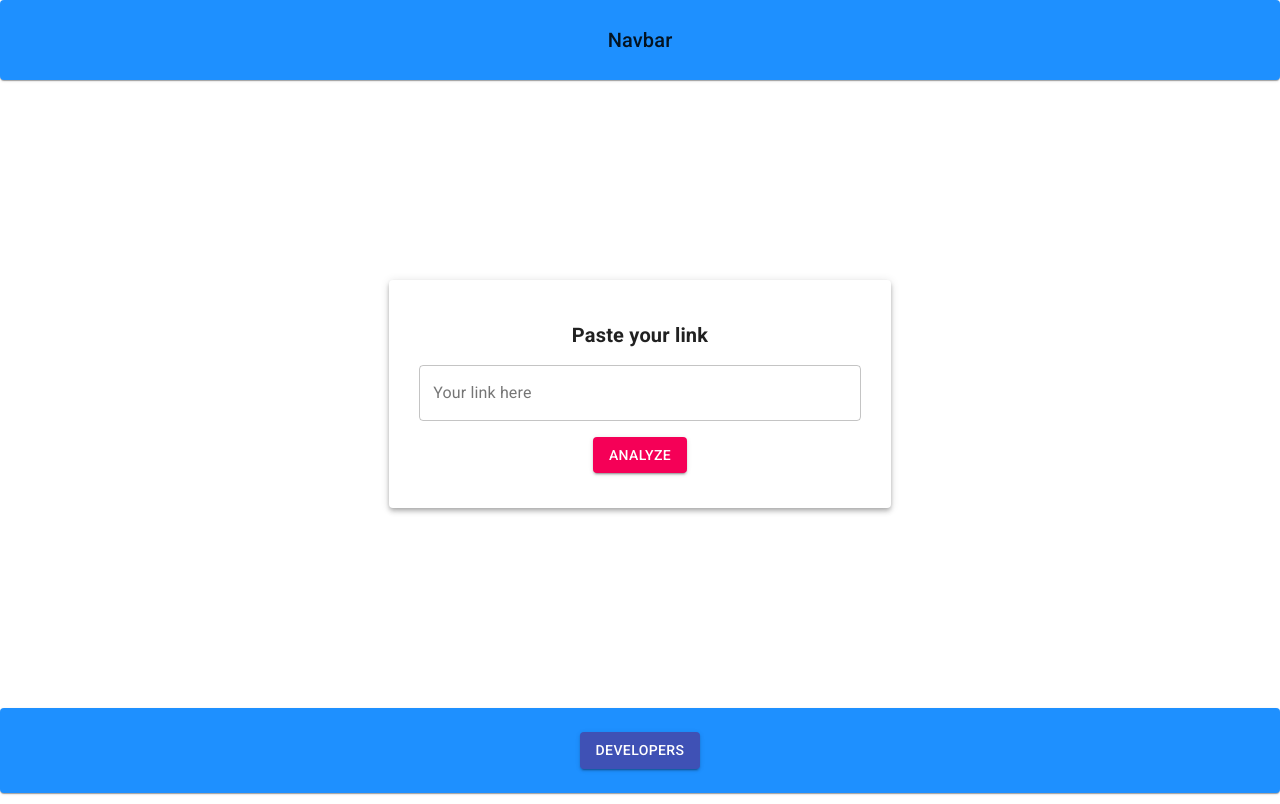
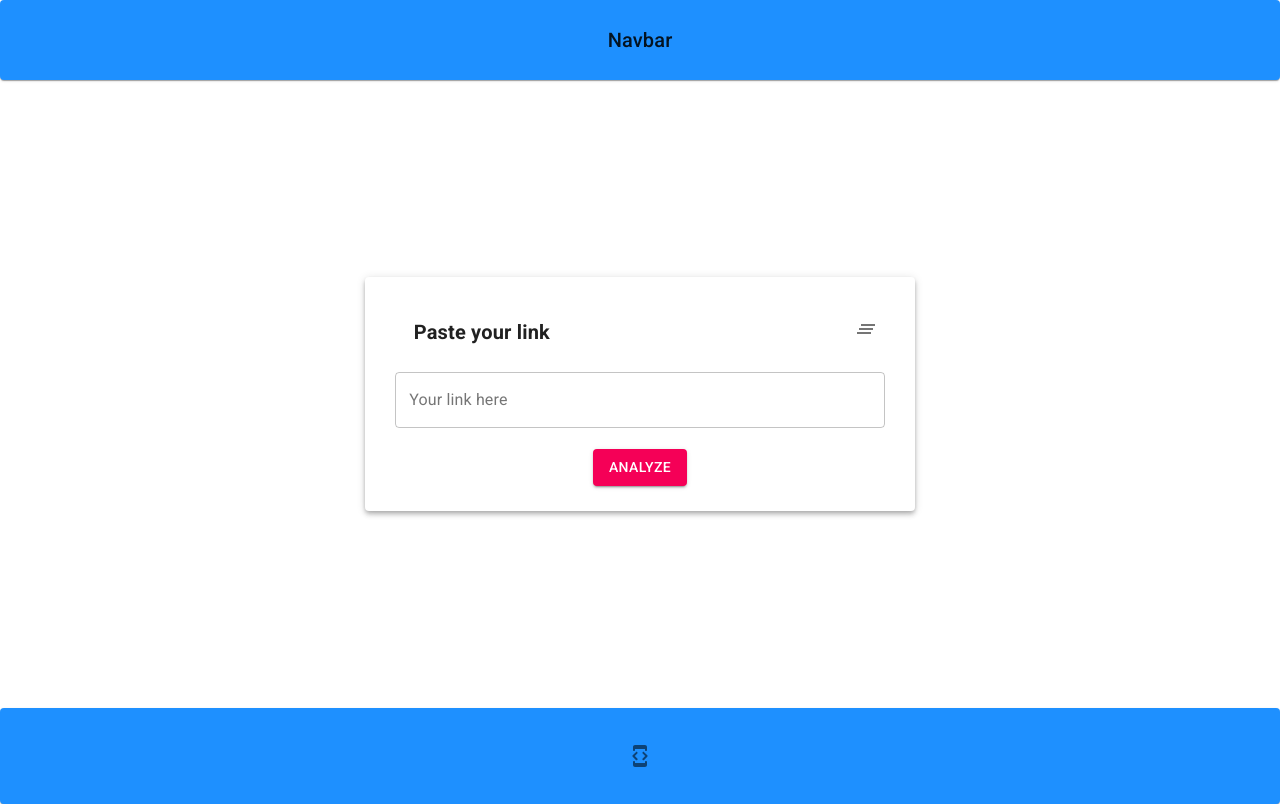
Before and after one commit to nikhilsourav/YouTool, a React (Create React App) app: page / in a window 1280 px wide. Built offline with nearby package versions, Linux system fonts and the light colour scheme.

Commit message:
modified footer, added clear form feature

```diff
--- a/src/components/Body/body.js
+++ b/src/components/Body/body.js
@@ -7,8 +7,11 @@ import {
   Button,
   Container,
   CircularProgress,
+  IconButton,
+  Tooltip,
 } from '@material-ui/core';
 import useStyles from './styles';
+import ClearAllIcon from '@material-ui/icons/ClearAll';
 
 const Body = () => {
   // mui
@@ -50,10 +53,23 @@ const Body = () => {
   };
   const { width } = useWindowDimensions();
 
+  // clear Btn
+  const handleClear = () => {
+    setPlaylistLink('');
+    setBtnClick(false);
+    setApiData(null);
+  };
   return (
     <Container className={classes.Container}>
       <Paper elevation={4} className={`${classes.Form} ${classes.root}`}>
-        <Typography className={classes.Heading}>Paste your link</Typography>
+        <Container className={classes.HeadingContainer}>
+          <Typography className={classes.Heading}>Paste your link</Typography>
+          <Tooltip title='clear' placement='right'>
+            <IconButton className={classes.clearBtn} onClick={handleClear}>
+              <ClearAllIcon />
+            </IconButton>
+          </Tooltip>
+        </Container>
         <TextField
           variant='outlined'
           label='Your link here'
--- a/src/components/Body/styles.js
+++ b/src/components/Body/styles.js
@@ -27,8 +27,17 @@ export default makeStyles((theme) => ({
     fontWeight: 'bold',
     margin: '15px 0',
   },
+  HeadingContainer: {
+    position: 'relative',
+    marginBottom: '10px',
+  },
+  clearBtn: {
+    position: 'absolute',
+    right: '0',
+    top: '3px',
+  },
   ButtonSubmit: {
-    marginBottom: 10,
+    margin: '5px 0 0 0',
   },
   progress: {
     marginTop: '60px',
--- a/src/components/Footer/footer.js
+++ b/src/components/Footer/footer.js
@@ -13,7 +13,7 @@ import {
   Fade,
   Tooltip,
 } from '@material-ui/core';
-
+import DeveloperModeRoundedIcon from '@material-ui/icons/DeveloperModeRounded';
 // images
 import Nikhil from '../../Images/Nikhil.jpg';
 import Jitu from '../../Images/Jitu.jpeg';
@@ -165,9 +165,9 @@ const Footer = () => {
 
   return (
     <Paper className={classes.Footer}>
-      <Button variant='contained' color='primary' onClick={handleOpen}>
-        Developers
-      </Button>
+      <IconButton onClick={handleOpen}>
+        <DeveloperModeRoundedIcon />
+      </IconButton>
       <Modal open={open} onClose={handleClose}>
         {modalBody}
       </Modal>
```
